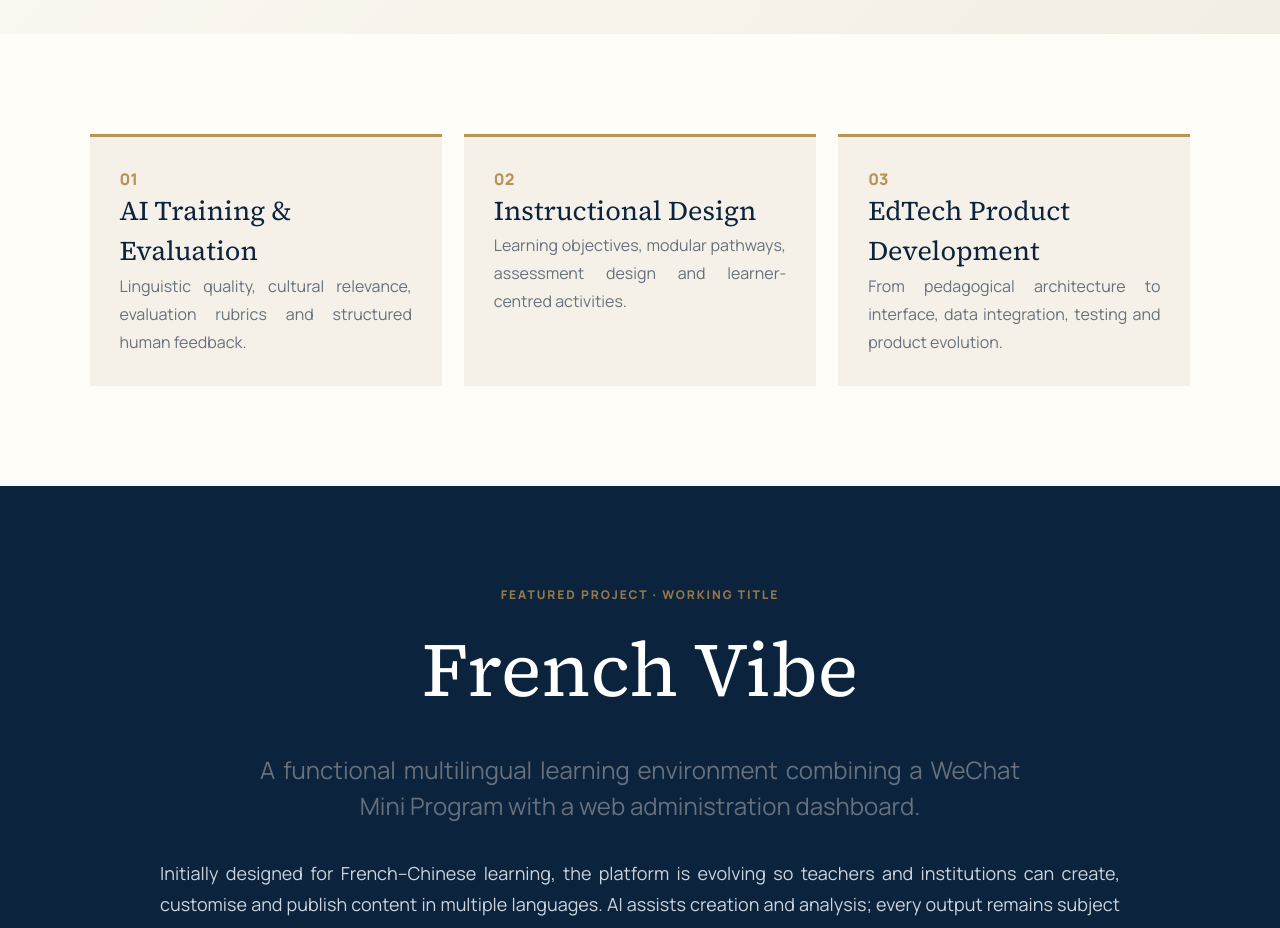
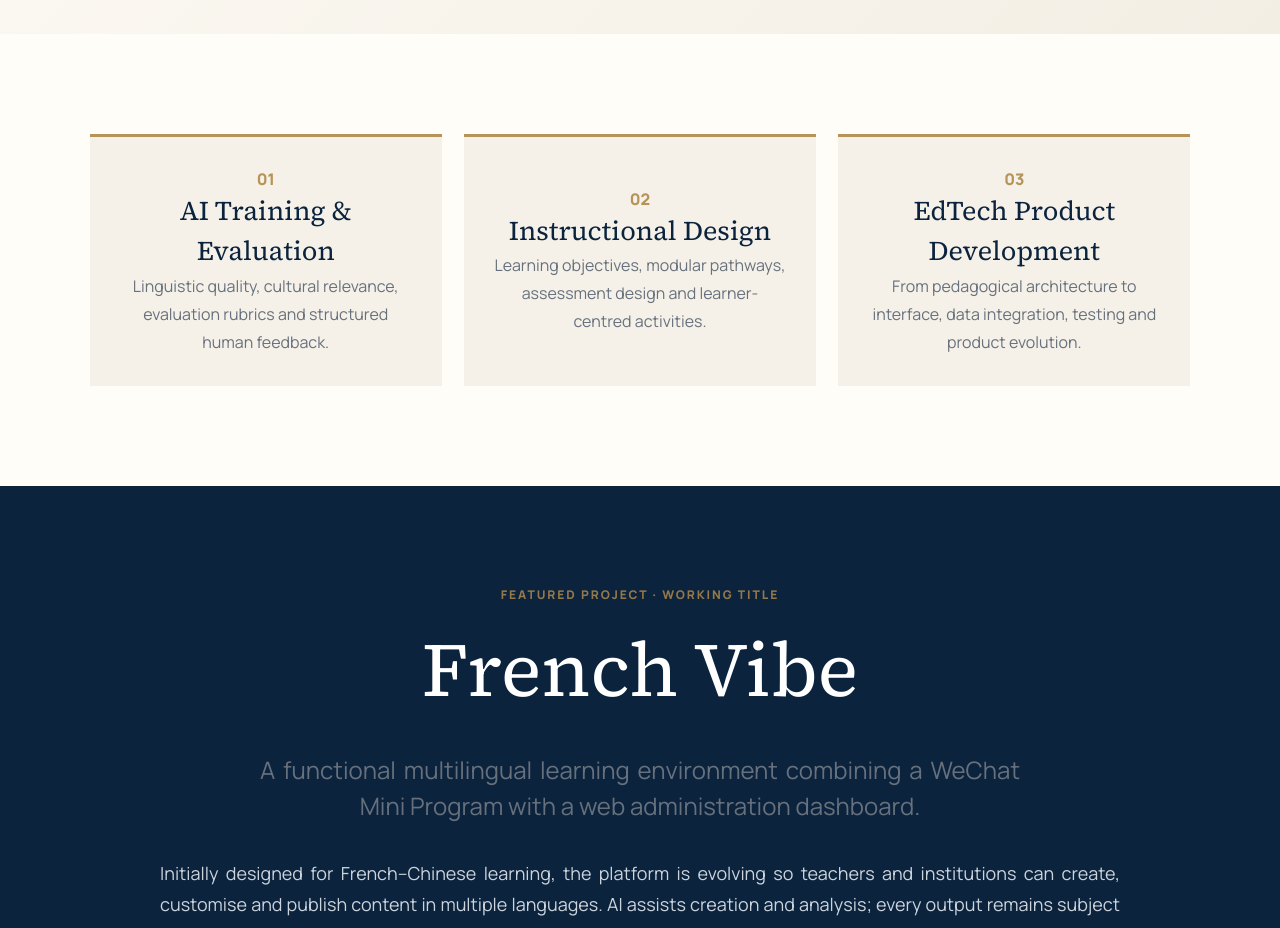
Before and after one commit to Chichi6625/christophe-dubuisson-portfolio, a Next.js app: page / in a window 1280 px wide. Shown: the part 800-1728 px from the top of the page. Built offline with nearby package versions, Linux system fonts and the light colour scheme.

Commit message:
Center expertise card contents

```diff
--- a/app/globals.css
+++ b/app/globals.css
@@ -196,6 +196,11 @@
   background: var(--cream);
   padding: 30px;
   min-height: 230px;
+  display: flex;
+  flex-direction: column;
+  align-items: center;
+  justify-content: center;
+  text-align: center;
 }
 
 .cards article span {
@@ -222,7 +227,7 @@
   hyphens: none;
 }
 
-.cards p,
+ .cards p,
 .projectIntro,
 .projectBody,
 .timeline p,
@@ -232,6 +237,11 @@
   line-height: 1.75;
   text-align: justify;
   text-justify: inter-word;
+}
+
+.cards p {
+  text-align: center;
+  text-justify: auto;
 }
 
 .project {
```
